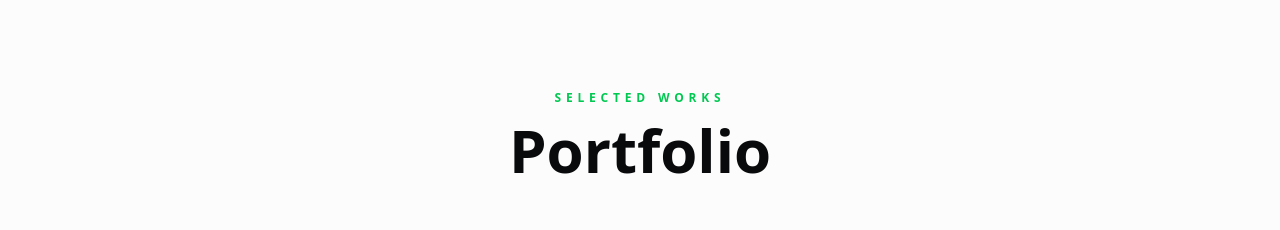
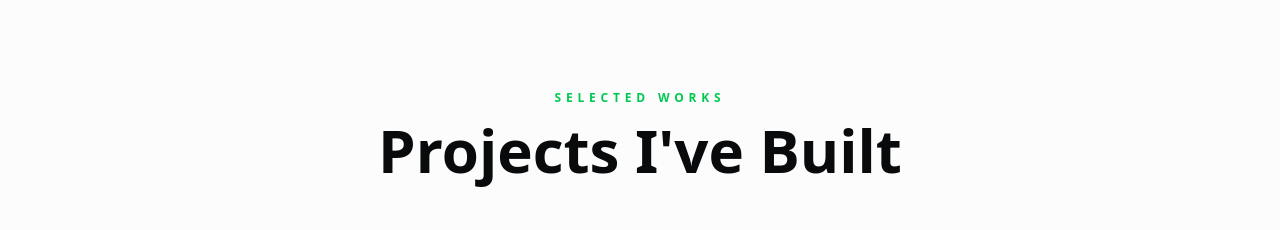
Before and after one commit to Ashikurrahman-dev-web/Portfolio, a Next.js app: page / in a window 1280 px wide. Shown: the part 2880-3110 px from the top of the page. Built offline with nearby package versions, Linux system fonts and the light colour scheme.

Commit message:
fix in project page

```diff
--- a/src/components/Projects.jsx
+++ b/src/components/Projects.jsx
@@ -79,7 +79,7 @@ const Projects = () => {
       </span>
 
       <h2 className="text-3xl sm:text-5xl lg:text-6xl font-black text-on-background mt-3">
-        Portfolio
+        Projects I've Built
       </h2>
     </div>
 
```
